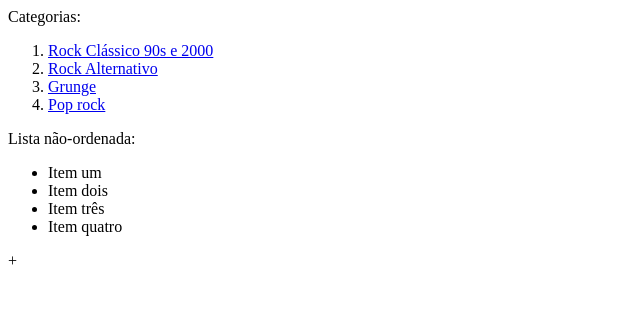
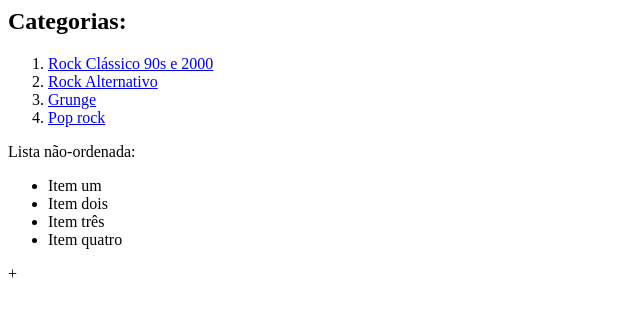
Before and after one commit to hayhay07/Atividade-, a plain HTML site: page index.html in a window 1280 px wide. Shown: the whole page, without its empty margins (0-640 px from the left). Drawn offline with Linux system fonts and the light colour scheme.

Commit message:
Update index.html

```diff
--- a/index.html
+++ b/index.html
@@ -1,5 +1,7 @@
 <body>
-    <p>Categorias:</p>
+    <section>
+        <h2>Categorias:</h2>
+    </section>
     <ol>
         <li><a href="#Rock Clássico 90s e 2000">Rock Clássico 90s e 2000</a></li>
         <li><a href="Rock Alternativo">Rock Alternativo</a></li>
```
